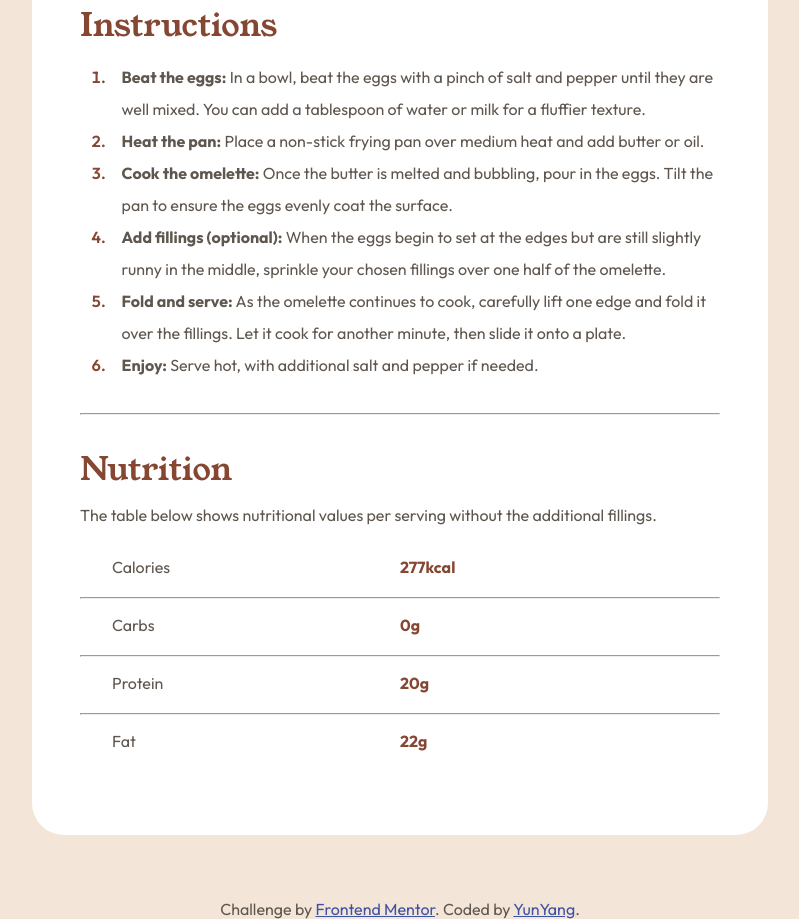
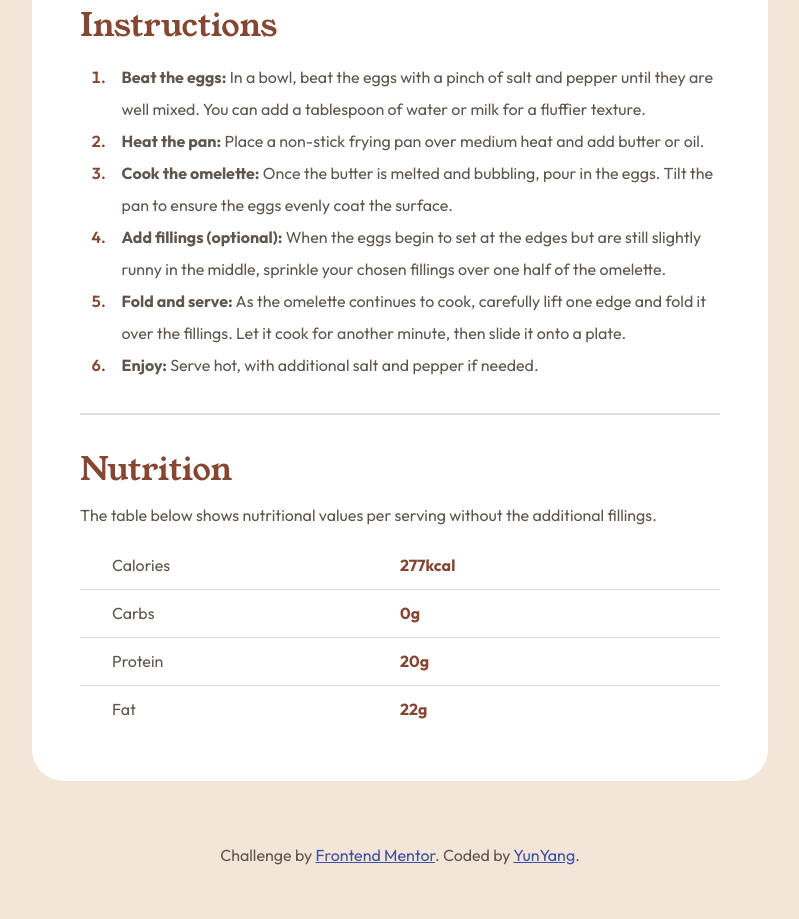
Before and after one commit to 0rayev/FEM-Recipe-page, a plain HTML site: page index.html in a window 1280 px wide. Shown: the part 1100-2019 px from the top of the page, without its empty margins (240-1039 px from the left). After the commit the page ends 1965 px from the top, so only its background shows below. Drawn offline with Linux system fonts and the light colour scheme.

Commit message:
Rewrote table using table element

```diff
--- a/index.html
+++ b/index.html
@@ -73,21 +73,25 @@
     <div class="nutritions">
       <h2>Nutrition</h2>
       <p>The table below shows nutritional values per serving without the additional fillings.</p>
-      <article class="Nutrition-row">
-        <p class="nutrition">Calories</p><p class="quantity">277kcal</p>
-      </article>
-      <hr class="divider">
-      <article class="Nutrition-row">
-        <p class="nutrition">Carbs</p><p class="quantity">0g</p>
-      </article>
-      <hr class="divider">
-      <article class="Nutrition-row">
-        <p class="nutrition">Protein</p><p class="quantity">20g</p>
-      </article>
-      <hr class="divider">
-      <article class="Nutrition-row">
-        <p class="nutrition">Fat</p><p class="quantity">22g</p>
-      </article>
+      <table>
+        <tr>
+          <td>Calories</td>
+          <td>277kcal</td>
+        </tr>
+        <tr>
+          <td>Carbs</td>
+          <td>0g</td>
+        </td>
+        <tr>
+          <td>Protein</td>
+          <td>20g</td>
+        </tr>
+        <tr>
+          <td>Fat</td>
+          <td>22g</td>
+        </tr>
+      </table>
+
     </div>
   </main>
   <footer class="attribution">
--- a/style.css
+++ b/style.css
@@ -1,10 +1,3 @@
-/*
-- Wenge Brown: hsl(30, 10%, 34%)
-
-hsl(30, 18%, 87%)
-
- */
-
 :root {
     --ff-primary: "Outfit", sans-serif;
     --ff-secondary: "Young Serif", serif;
@@ -26,6 +19,7 @@ hsl(30, 18%, 87%)
     --clr-html-bg: hsl(30, 54%, 90%);
     --clr-recipe-bg: hsl(0, 0%, 100%);
     --clr-prepTime-bg: hsl(330, 100%, 98%);
+    --clr-divider: hsl(30, 18%, 87%);
 }
 
 *,
@@ -161,32 +155,41 @@ ol li::marker {
 }
 
 .divider {
+    border: 0.01rem solid var(--clr-divider);
     margin: 2rem 3rem;
-    color: var(--fc-p);
-}
-
-.nutritions .divider {
-    margin: -1rem 0 0 0;
 }
 
 .nutritions p {
     margin-bottom: 1rem;
 }
 
-.nutrition {
-    display: inline-block;
-    height: 2.5rem;
-    width: 50%;
-    padding: 1rem 2rem;
+table {
+    width: 100%;
+    border-collapse: collapse;
 }
 
-.quantity {
-    display: inline-block;
+td {
+    width: 50%;
+    border-bottom: 0.1rem solid var(--clr-divider);
+}
+
+tr {
+    height: 3rem;
+}
+
+td:nth-of-type(1) {
+    padding-left: 2rem;
+}
+
+td:nth-of-type(2) {
+    color: var(--fc-h2);
     font-weight: var(--fw-bold);
-    color: var(--fc-h2);
-    height: 2.5rem;
-    width: 50%;
 }
+
+tr:last-of-type td{
+    border: none;
+}
+
 
 @media (max-width: 46rem) {
 
```
